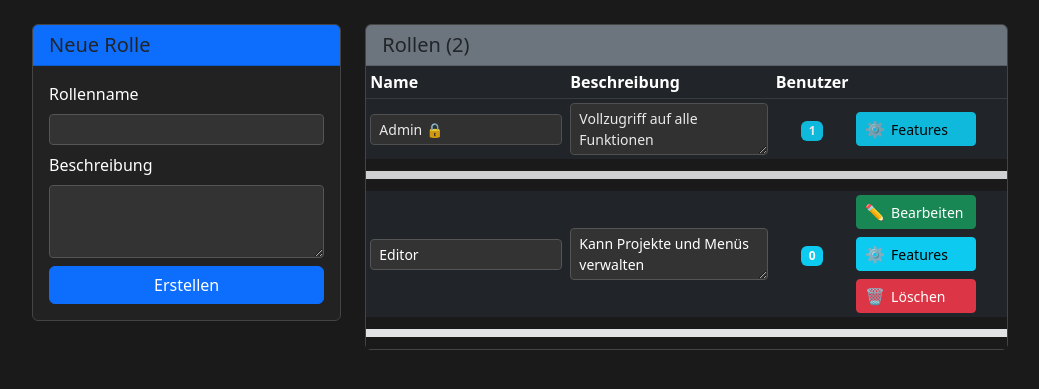
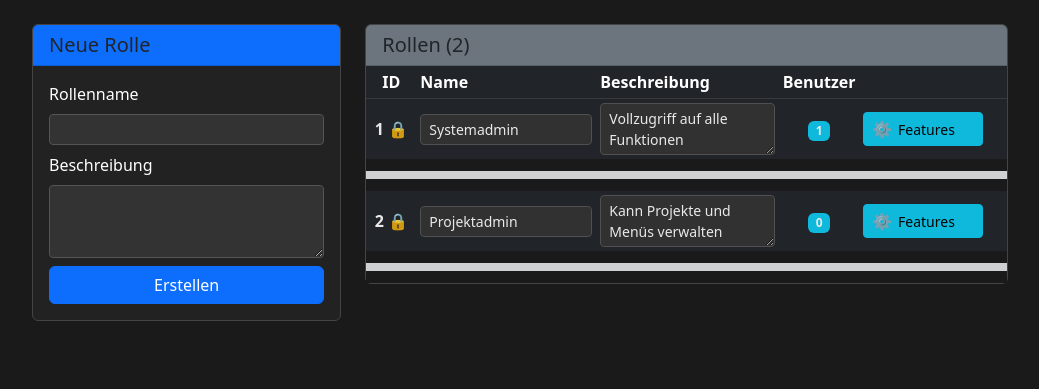
Before and after one commit to thesaint42/menue, a PHP site: page /admin/roles.php in a window 1280 px wide. Shown: the part 59-448 px from the top of the page, without its empty margins (120-1159 px from the left). Run offline with PHP 8.4, Linux system fonts and the light colour scheme; the visitor is signed in with stand-in values (Sample User, id 1); data comes from the database, SQL or seed files in the repository; data that the repository does not hold is empty.

Commit message:
Add ID column, sort by ID, protect both Systemadmin and Projektadmin system roles, update initial role setup

```diff
--- a/admin/roles.php
+++ b/admin/roles.php
@@ -38,9 +38,9 @@ if (isset($_POST['create_role'])) {
 if (isset($_POST['update_role'])) {
     $id = (int)$_POST['id'];
 
-    // Systemadmin-Rolle (ID 1) kann nicht bearbeitet werden
-    if ($id === 1) {
-        $message = "Die Systemadmin-Rolle kann nicht bearbeitet werden.";
+    // System-Rollen (ID 1: Systemadmin, ID 2: Projektadmin) können nicht bearbeitet werden
+    if ($id === 1 || $id === 2) {
+        $message = "Diese Systemrolle kann nicht bearbeitet werden.";
         $messageType = "danger";
     } else {
         $name = trim($_POST['name']);
@@ -67,9 +67,9 @@ if (isset($_POST['update_role'])) {
 if (isset($_POST['delete_role'])) {
     $id = (int)$_POST['id'];
 
-    // Systemadmin-Rolle (ID 1) kann nicht gelöscht werden
-    if ($id === 1) {
-        $message = "Die Systemadmin-Rolle kann nicht gelöscht werden.";
+    // System-Rollen (ID 1: Systemadmin, ID 2: Projektadmin) können nicht gelöscht werden
+    if ($id === 1 || $id === 2) {
+        $message = "Diese Systemrolle kann nicht gelöscht werden.";
         $messageType = "danger";
     } else {
         try {
@@ -134,16 +134,16 @@ if (isset($_POST['toggle_menu_access'])) {
     }
 }
 
-// Rollen laden
-$stmt = $pdo->query("SELECT r.*, COUNT(u.id) as user_count FROM {$prefix}roles r LEFT JOIN {$prefix}users u ON u.role_id = r.id GROUP BY r.id ORDER BY r.name");
+// Rollen laden (sortiert nach ID)
+$stmt = $pdo->query("SELECT r.*, COUNT(u.id) as user_count FROM {$prefix}roles r LEFT JOIN {$prefix}users u ON u.role_id = r.id GROUP BY r.id ORDER BY r.id ASC");
 $roles = $stmt->fetchAll(PDO::FETCH_ASSOC);
 
 // Lade Features für jede Rolle
 $role_features = [];
 try {
     foreach ($roles as $role) {
-        // Systemadmin (ID 1) hat immer alle Features
-        if ($role['id'] === 1) {
+        // System-Rollen (ID 1: Systemadmin, ID 2: Projektadmin) haben immer ihre Features
+        if ($role['id'] === 1 || $role['id'] === 2) {
             $role_features[$role['id']] = ['project_admin' => 1];
         } else {
             $role_features[$role['id']] = getRoleFeatures($pdo, $role['id'], $prefix);
@@ -191,10 +191,11 @@ $available_menu_items = [
             background-color: #333;
         }
         .roles-table tbody tr { border-bottom: 12px solid #1a1a1a; }
-        .roles-table th:nth-child(1) { width: 30%; min-width: 200px; }
-        .roles-table th:nth-child(2) { width: 35%; }
-        .roles-table th:nth-child(3) { width: 10%; text-align: center; }
-        .roles-table th:nth-child(4) { width: 25%; }
+        .roles-table th:nth-child(1) { width: 5%; min-width: 50px; text-align: center; }
+        .roles-table th:nth-child(2) { width: 25%; min-width: 180px; }
+        .roles-table th:nth-child(3) { width: 35%; }
+        .roles-table th:nth-child(4) { width: 10%; text-align: center; }
+        .roles-table th:nth-child(5) { width: 25%; }
         .action-buttons {
             display: flex;
             gap: 0.25rem;
@@ -222,10 +223,11 @@ $available_menu_items = [
             display: inline;
         }
         @media (max-width: 768px) {
-            .roles-table th:nth-child(1) { width: 25%; }
-            .roles-table th:nth-child(2) { width: 30%; }
-            .roles-table th:nth-child(3) { width: 15%; }
-            .roles-table th:nth-child(4) { width: 30%; }
+            .roles-table th:nth-child(1) { width: 5%; }
+            .roles-table th:nth-child(2) { width: 20%; }
+            .roles-table th:nth-child(3) { width: 30%; }
+            .roles-table th:nth-child(4) { width: 15%; }
+            .roles-table th:nth-child(5) { width: 30%; }
             .btn-action-text {
                 display: none;
             }
@@ -313,6 +315,7 @@ $available_menu_items = [
                     <table class="table table-dark table-hover table-sm mb-0 align-middle roles-table">
                         <thead>
                             <tr>
+                                <th class="text-center">ID</th>
                                 <th>Name</th>
                                 <th>Beschreibung</th>
                                 <th class="text-center">Benutzer</th>
@@ -321,14 +324,18 @@ $available_menu_items = [
                         </thead>
                         <tbody>
                             <?php foreach ($roles as $role):
-                                $is_system_admin = $role['id'] === 1;
-                                $is_protected = $is_system_admin;
+                                $is_protected = ($role['id'] === 1 || $role['id'] === 2);
+                                $role_label = $role['id'] === 1 ? 'Systemadmin' : ($role['id'] === 2 ? 'Projektadmin' : $role['name']);
                             ?>
-                                <tr<?php echo $is_system_admin ? ' style="opacity: 0.9; background-color: #2a3f3a;"' : ''; ?>>
+                                <tr<?php echo $is_protected ? ' style="opacity: 0.9; background-color: #2a3f3a;"' : ''; ?>>
+                                    <td class="text-center">
+                                        <strong><?php echo $role['id']; ?></strong>
+                                        <?php echo $is_protected ? ' 🔒' : ''; ?>
+                                    </td>
                                     <td>
                                         <form method="post" id="form_<?php echo $role['id']; ?>" class="d-inline">
                                             <input type="hidden" name="id" value="<?php echo $role['id']; ?>">
-                                            <input type="text" name="name" value="<?php echo htmlspecialchars($role['name']); ?><?php echo $is_system_admin ? ' 🔒' : ''; ?>" class="form-control form-control-sm w-100" disabled>
+                                            <input type="text" name="name" value="<?php echo htmlspecialchars($role_label); ?>" class="form-control form-control-sm w-100" disabled>
                                     </td>
                                     <td>
                                             <textarea name="description" class="form-control form-control-sm w-100" rows="2" disabled><?php echo htmlspecialchars($role['description']); ?></textarea>
@@ -366,13 +373,13 @@ $available_menu_items = [
                                     </td>
                                 </tr>
                                 <!-- Features Row -->
-                                <tr class="table-secondary"<?php echo $is_system_admin ? ' style="opacity: 0.9; background-color: #1f2f2a;"' : ''; ?>>
-                                    <td colspan="4">
+                                <tr class="table-secondary"<?php echo $is_protected ? ' style="opacity: 0.9; background-color: #1f2f2a;"' : ''; ?>>
+                                    <td colspan="5">
                                         <div class="collapse" id="features_<?php echo $role['id']; ?>">
                                             <div class="card card-body bg-dark border-secondary p-3 features-section">
-                                                <?php if ($is_system_admin): ?>
+                                                <?php if ($is_protected): ?>
                                                 <div class="alert alert-info mb-3">
-                                                    🔒 <strong>Systemadmin-Rolle</strong> - Diese Rolle hat standardmäßig alle verfügbaren Rechte und kann nicht verändert werden.
+                                                    🔒 <strong><?php echo ($role['id'] === 1 ? 'Systemadmin' : 'Projektadmin'); ?>-Rolle (Systemrolle)</strong> - Diese Rolle hat standardmäßig ihre Features und kann nicht verändert werden. Für weitere Anpassungen weitere Rollen anlegen.
                                                 </div>
                                                 <?php else: ?>
                                                 <h6 class="mb-3 text-white">📋 Verfügbare Features:</h6>
@@ -384,7 +391,7 @@ $available_menu_items = [
                                                     <input type="checkbox" id="feature_<?php echo $role['id']; ?>_<?php echo $feature_key; ?>" class="form-check-input feature-checkbox"
                                                            data-role-id="<?php echo $role['id']; ?>" data-feature-key="<?php echo $feature_key; ?>"
                                                            <?php echo $is_enabled ? 'checked' : ''; ?>
-                                                           <?php echo $is_system_admin ? 'disabled' : ''; ?>>
+                                                           <?php echo $is_protected ? 'disabled' : ''; ?>>
                                                     <label class="form-check-label" for="feature_<?php echo $role['id']; ?>_<?php echo $feature_key; ?>">
                                                         <strong><?php echo htmlspecialchars(explode(' - ', $feature_label)[0]); ?></strong><br>
                                                         <small><?php echo htmlspecialchars(isset($feature_label) ? explode(' - ', $feature_label)[1] : ''); ?></small>
@@ -406,7 +413,7 @@ $available_menu_items = [
                                                         $is_visible = true;
                                                     }
                                                 ?>
-                                                <div class="form-check mb-2"<?php echo $is_system_admin ? ' style="display: none;"' : ''; ?>>
+                                                <div class="form-check mb-2"<?php echo $is_protected ? ' style="display: none;"' : ''; ?>>
                                                     <input type="checkbox" id="menu_<?php echo $role['id']; ?>_<?php echo $menu_key; ?>" class="form-check-input menu-checkbox"
                                                            data-role-id="<?php echo $role['id']; ?>" data-menu-key="<?php echo $menu_key; ?>"
                                                            <?php echo $is_visible ? 'checked' : ''; ?>>
```
Also changed, not shown: script/schema.php (+5 -4 lines).
